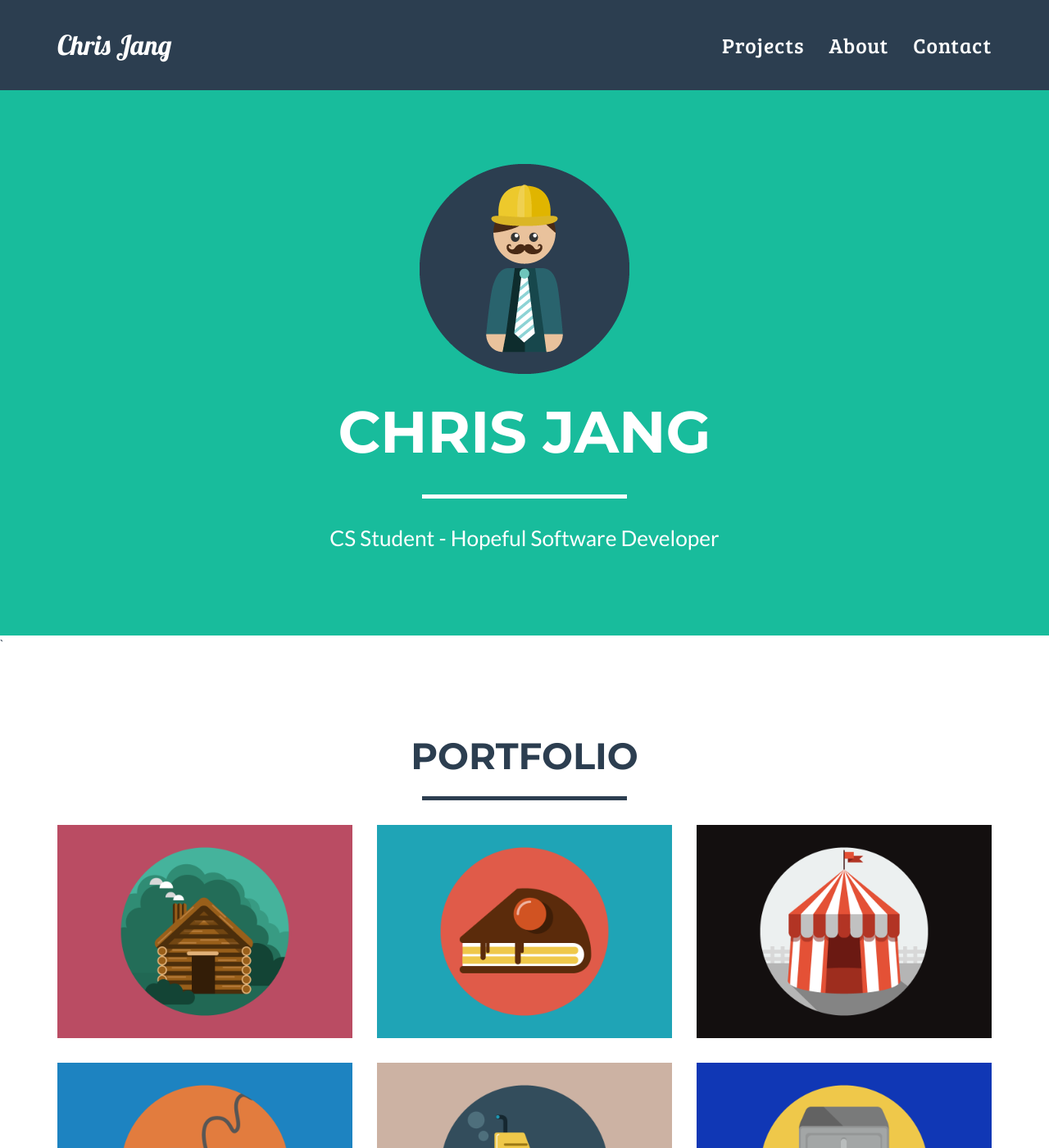
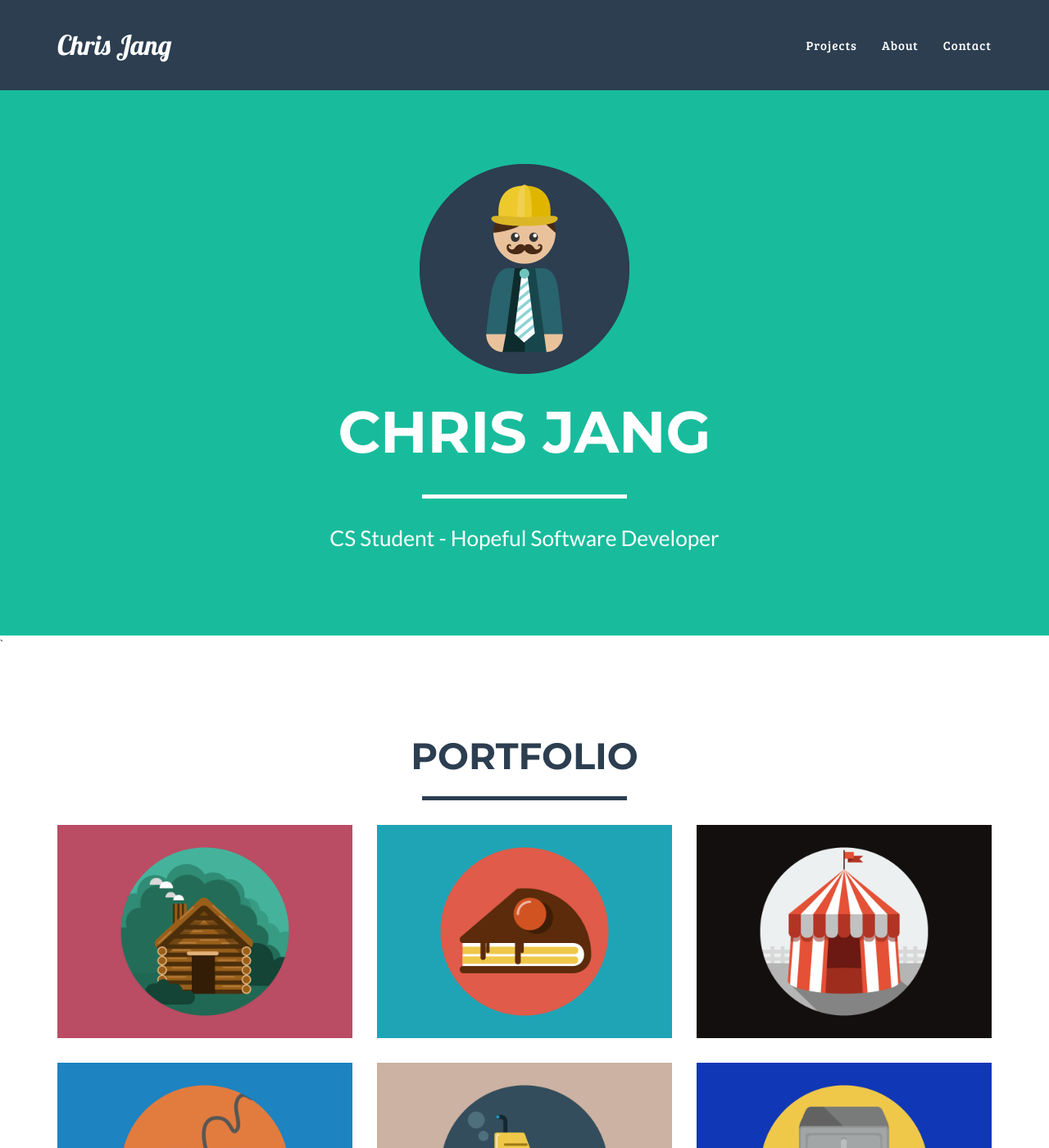
Before and after one commit to cjang5/cjang5.github.io, a Jekyll site: the page built from index.html, in a window 1280 px wide and 1400 px high. Shown: the whole window at 82% size. Built offline with Jekyll 4.4.1, drawn with Linux system fonts in a browser that asks for light colours.

Commit message:
Changed navbar right to 1em

```diff
--- a/_includes/css/main.css
+++ b/_includes/css/main.css
@@ -156,7 +156,7 @@ header .intro-text .skills {
 .navbar-right {
     font-family: 'Bree Serif', sans-serif;
     font-weight: 400;
-    font-size: 1.7em;
+    font-size: 1em;
 }
 
 .navbar a:focus {
```
